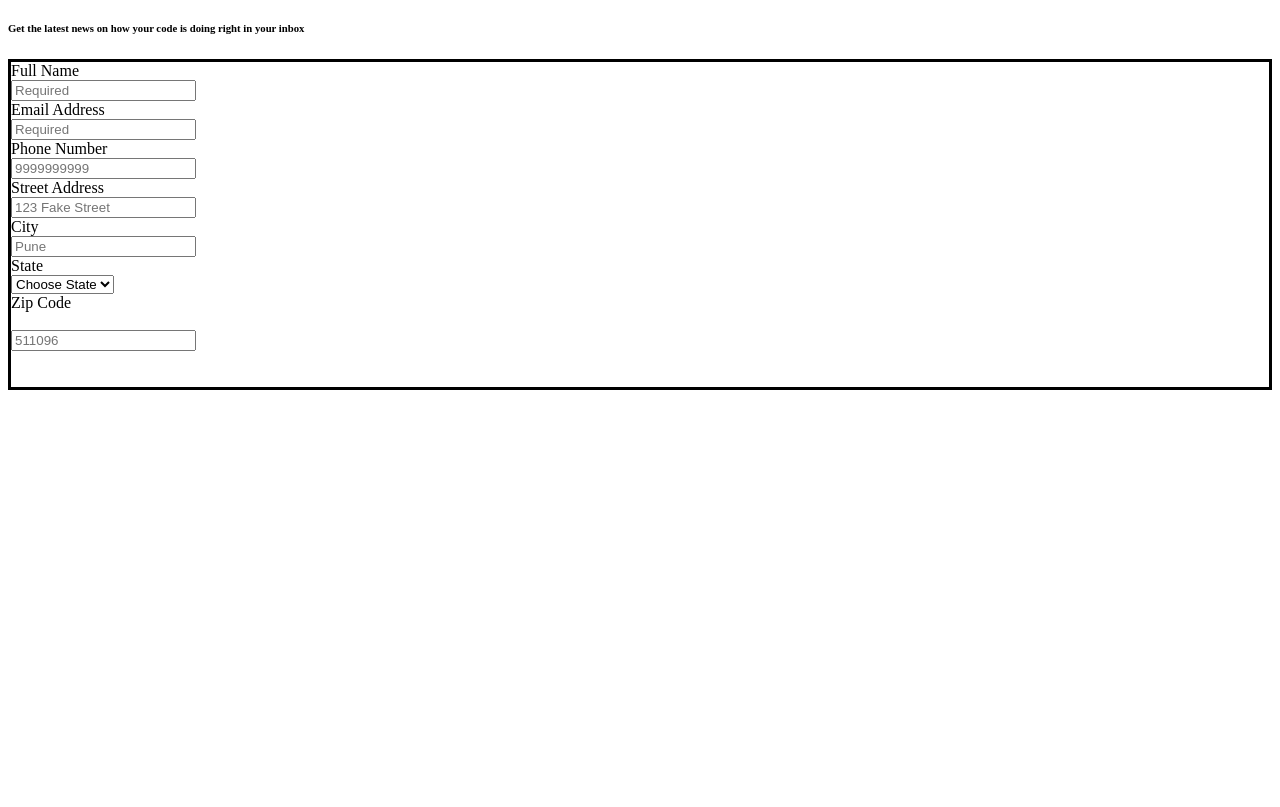
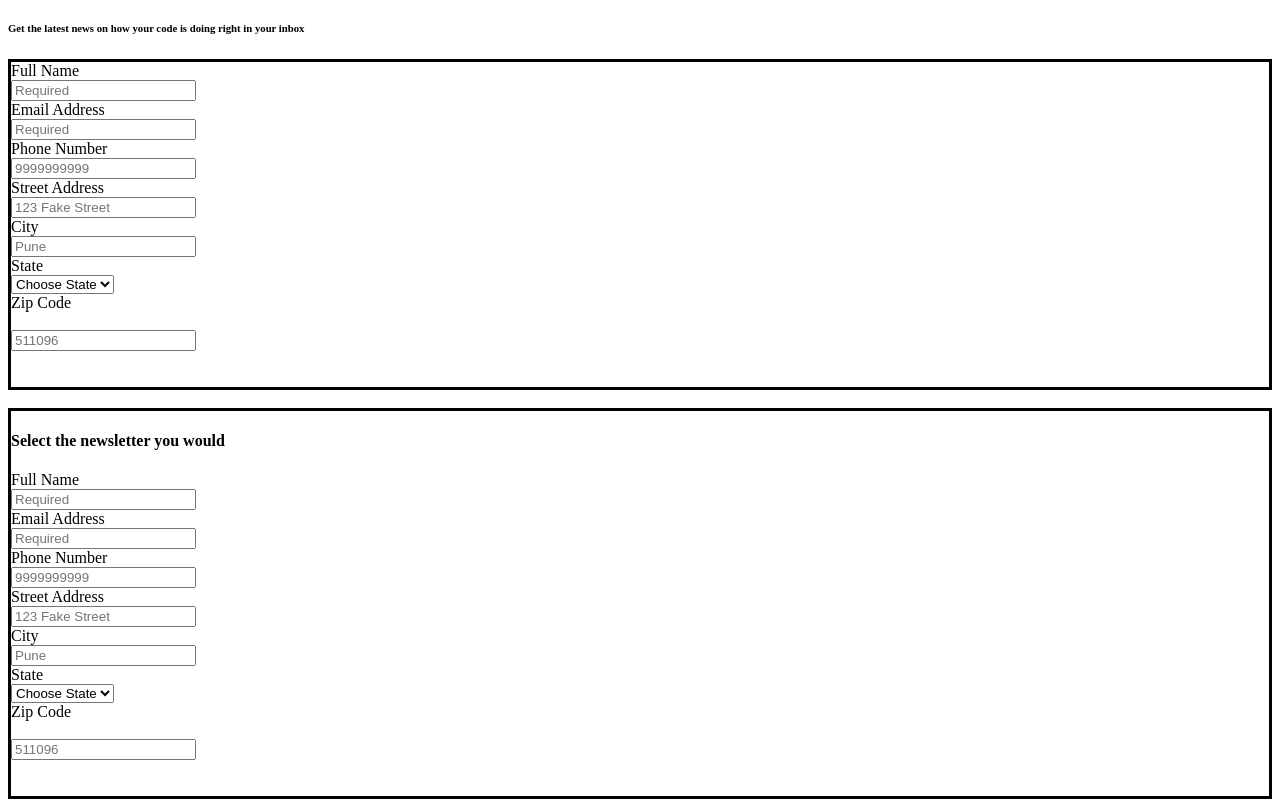
Before and after one commit to iamneo-production/edadaafdcb305542554bbaaaabbcbbfefone, a plain HTML site: page public/index.html in a window 1280 px wide. Shown: the part 101-908 px from the top of the page. Before the commit the page ends 800 px from the top, so only its background shows below. Drawn offline with Linux system fonts and the light colour scheme.

Commit message:
Backup Commit

```diff
--- a/public/index.html
+++ b/public/index.html
@@ -45,10 +45,45 @@
 <br>
 <br>
 
+</form><br>
+<form style="border: solid black;">
+    <h4>Select the newsletter you would</h4>
+    <div>
+    <label>Full Name</label><br>
+    <input type="text" id="name" name="user_name" placeholder="Required" required>
+    </div>
+    <div>
+        <label>Email Address</label><br>
+    <input type="text" id="email" name="user_mail" placeholder="Required" required>
+    </div>
+    <div>
+        <label>Phone Number</label><br>
+    <input type="number" id="number" name="user_number" placeholder="9999999999" required>
+    </div>
+    <div>
+        <label>Street Address</label><br>
+    <input type="text" id="addresss" name="user_address" placeholder="123 Fake Street" required>
+    </div>
+    <div>
+        <label>City</label><br>
+    <input type="text" id="city" name="user_city" placeholder="Pune" required>
+    </div>
+    <div>
+        <label>State</label><br>
+       <select name="mystate" id="state">
+        <option value="Choose State ">Choose State</option>
+
+       </select>
+       <br>
+
+       <label>Zip Code <br> <br> <input type="text" name="zipcode" placeholder="511096"></label>
+    </div>
+    <br>
+    <br>
 
 
-</form>
 
+    </form>
 
 
 </body>
```
